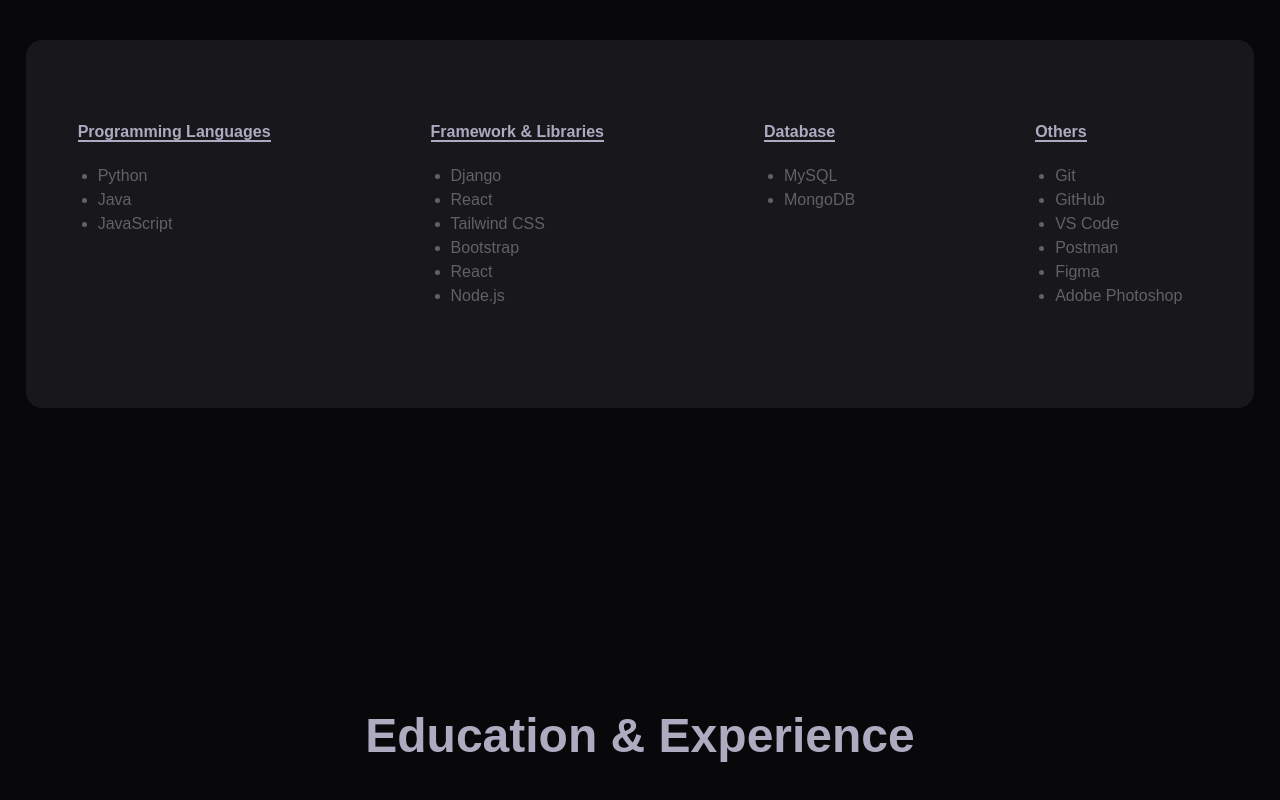
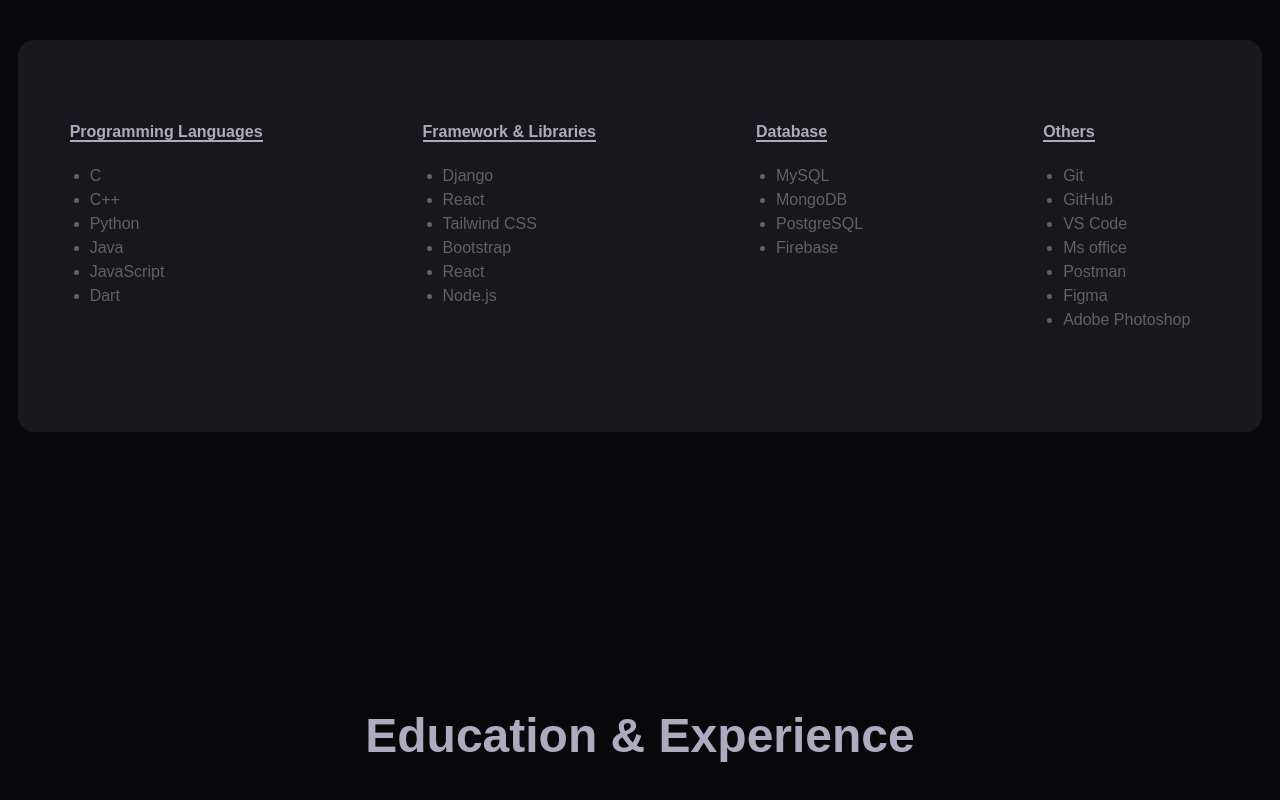
Before and after one commit to shiba-murmu/project-public-portfolio-website, a React (Vite) app: page / in a window 1280 px wide. Shown: the part 5400-6200 px from the top of the page. Built offline with nearby package versions, Linux system fonts and the light colour scheme; a web font is replaced by a local one.

Commit message:
More skills added in the skills , page

```diff
--- a/src/pages/Education_experience/Education_experience.jsx
+++ b/src/pages/Education_experience/Education_experience.jsx
@@ -5,8 +5,10 @@ function Education_experience() {
         <>
             <div id='experience' className='min-h-screen  pt-10 md:pt-0 flex justify-center items-start'>
                 <div>
+                    <Text text={'Education & Experience'} />
+                </div>
+                <div>
 
-                    <Text text={'Education & Experience'} />
                 </div>
             </div>
         </>
--- a/src/pages/skills/Skills.jsx
+++ b/src/pages/skills/Skills.jsx
@@ -5,7 +5,7 @@ function Skills() {
     const data_box = [
         {
             title: 'Programming Languages',
-            list: ['Python', 'Java', 'JavaScript']
+            list: ['C', 'C++', 'Python', 'Java', 'JavaScript', 'Dart']
         },
         {
             title: 'Framework & Libraries',
@@ -13,11 +13,11 @@ function Skills() {
         },
         {
             title: 'Database',
-            list: ['MySQL', 'MongoDB']
+            list: ['MySQL', 'MongoDB', 'PostgreSQL', 'Firebase']
         },
         {
             title: 'Others',
-            list: ['Git', 'GitHub', 'VS Code', 'Postman', 'Figma', 'Adobe Photoshop']
+            list: ['Git', 'GitHub', 'VS Code', 'Ms office', 'Postman', 'Figma', 'Adobe Photoshop']
         }
     ]
     return (
```
